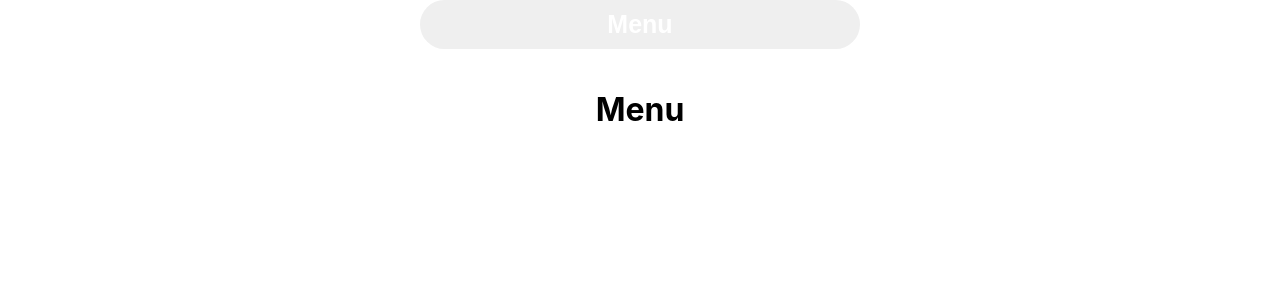
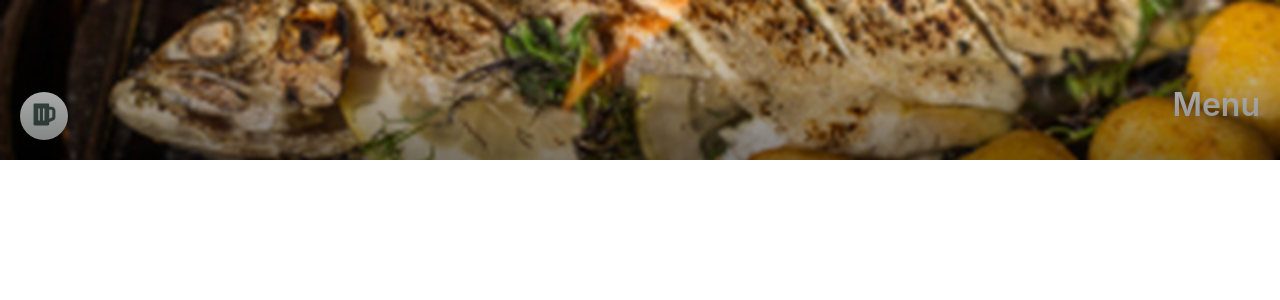
Before and after one commit to CrushEm/little-lemon, a React (Create React App) app: page /menu in a window 1280 px wide. Shown: the top 300 px of the page. Built offline with nearby package versions, Linux system fonts and the light colour scheme.

Commit message:
Back Header

```diff
--- a/package.json
+++ b/package.json
@@ -8,6 +8,7 @@
     "@testing-library/user-event": "^13.5.0",
     "react": "^18.3.1",
     "react-dom": "^18.3.1",
+    "react-icons": "^5.2.1",
     "react-router-dom": "^6.23.0",
     "react-scripts": "5.0.1",
     "web-vitals": "^2.1.4"
--- a/src/App.css
+++ b/src/App.css
@@ -139,3 +139,35 @@ button.primary:active{
   background: var(--primary);
   color: var(--secondary);
 }
+button.icon{
+  width: 3rem;
+  height: 3rem;
+  margin-bottom: unset;
+  color: var(--primary);
+  background: var(--white);
+}
+.back-header{
+    display: flex;
+    justify-content: space-between;
+    align-items: end;
+    padding: 20px;
+    height: 15vh;
+    background-image: url('./assets/feature.jpg');
+    background-size: cover;
+    background-position: center;
+}
+
+.back-header h1{
+  color: var(--white);
+  font-weight: 600;
+  margin-bottom: 16px;
+}
+.back-header div.overlay{
+  content: "";
+  position: absolute;
+  top: 0;
+  left: 0;
+  width: 100%;
+  height: 20vh;
+  background-image: linear-gradient(to top, rgba(0, 0, 0, 0.5), rgba(0, 0, 0, 0));
+}
--- a/src/components/HeadWithBackButon.js
+++ b/src/components/backHeader.js
@@ -3,14 +3,15 @@ import { Link } from 'react-router-dom'; // Assuming you're using React Router f
 import Button from './button';
 import { useNavigate} from 'react-router-dom';
 
-const HeaderWithBackButton = ({ title }) => {
+const BackHeader = ({ title }) => {
 
   return (
-    <div className="">
+    <div className="back-header">
       <Button to="back">{title}</Button>
-      <h1 className="">{title}</h1>
+      <h1>{title}</h1>
+      <div className="overlay"></div>
     </div>
   );
 };
 
-export default HeaderWithBackButton;
+export default BackHeader;
--- a/src/components/button.js
+++ b/src/components/button.js
@@ -1,5 +1,6 @@
 import React from 'react';
 import { useNavigate } from 'react-router-dom';
+import { FaBeer } from "react-icons/fa";
 
 const Button = ({ to, children, className }) => {
 
@@ -8,16 +9,24 @@ const Button = ({ to, children, className }) => {
   const handleClick = () => {
     if(to === 'back'){
       navigate(-1);
-    }else{
+    }{
       navigate(to);
     }
 
   };
 
   return (
-    <button className={className} onClick={handleClick}>
-      {children}
-    </button>
+    <>
+      {to === 'back' ? (
+        <button className="icon" onClick={handleClick}>
+          <FaBeer />
+        </button>
+      ) : (
+        <button className={className} onClick={handleClick}>
+          {children}
+        </button>
+      )}
+    </>
   );
 }
 
--- a/src/screens/Menu.js
+++ b/src/screens/Menu.js
@@ -5,13 +5,13 @@ import logo from '../assets/logo.png';
 import feature from '../assets/feature.jpg'
 import '../App.css';
 
-import HeaderWithBackButton from '../components/HeadWithBackButon';
+import BackHeader from '../components/backHeader.js';
 
 
 const MenuScreen = ({ navigation }) => {
   return (
     <div className="App">
-      <HeaderWithBackButton title="Menu"></HeaderWithBackButton>
+      <BackHeader title="Menu"></BackHeader>
     </div>
   );
 };
```
Also changed, not shown: src/components/header.js (deleted, +0 -11 lines), 1 other file (tests, documents, lock files or other folders).
